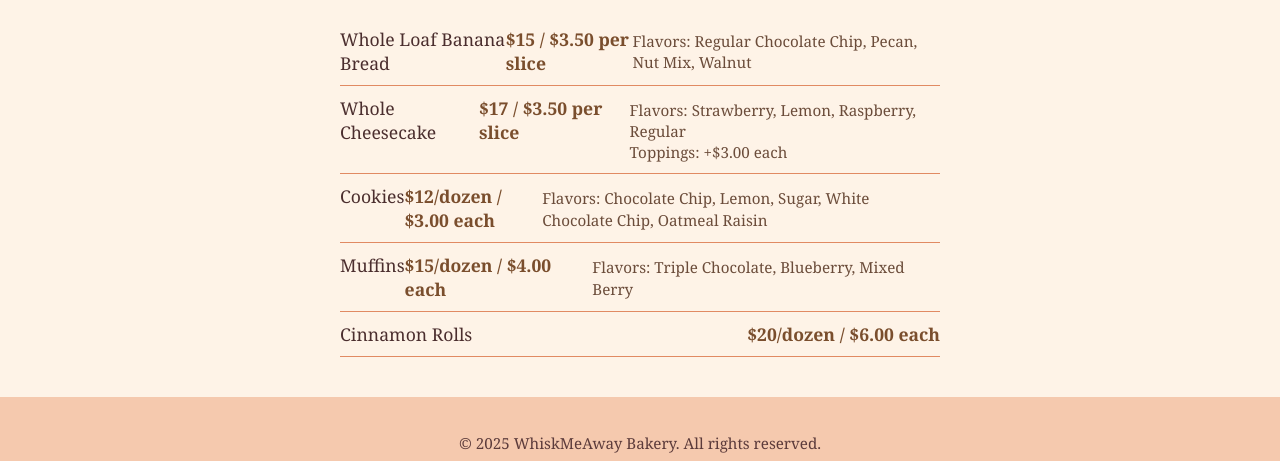
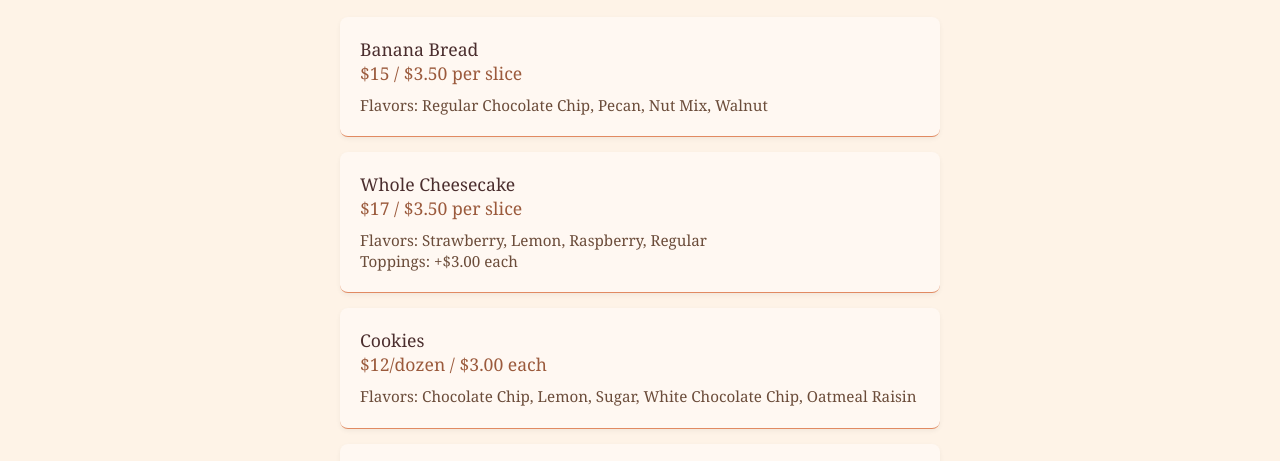
Before and after one commit to cjdeshon/whiskmeaway, a plain HTML site: page index.html in a window 1280 px wide. Both pictures are taken after a click on the link "Menu". Shown: the part 304-765 px from the top of the page. Drawn offline with nearby package versions, Linux system fonts and the light colour scheme.

Commit message:
menu aesthetics update

```diff
--- a/index.html
+++ b/index.html
@@ -61,7 +61,7 @@
       <h2><span>Our Menu</span></h2>
       <ul class="menu-list">
         <li>
-          <span class="item-name">Whole Loaf Banana Bread</span>
+          <span class="item-name">Banana Bread</span>
           <span class="item-price">$15 / $3.50 per slice</span>
           <div class="menu-details">Flavors: Regular Chocolate Chip, Pecan, Nut Mix, Walnut</div>
         </li>
--- a/style.css
+++ b/style.css
@@ -249,10 +249,14 @@ body {
 
   .menu-list li {
     display: flex;
-    justify-content: space-between;
-    padding: 10px 0;
+    flex-direction: column; /* stack content vertically */
+    padding: 20px;
     border-bottom: 1px solid #e18a62;
     font-size: 1.1rem;
+    background-color: #fff8f2;
+    border-radius: 8px;
+    margin-bottom: 15px;
+    box-shadow: 0 2px 5px rgba(0, 0, 0, 0.05);
   }
 
   .menu-list .item-name {
@@ -261,8 +265,9 @@ body {
   }
 
   .menu-list .item-price {
-    font-weight: 600;
-    color: #7a4e2d;
+    color: #9b5a3c;
+    font-weight: 500;
+    margin-bottom: 6px;
   }
 
   #menu h2,
```
